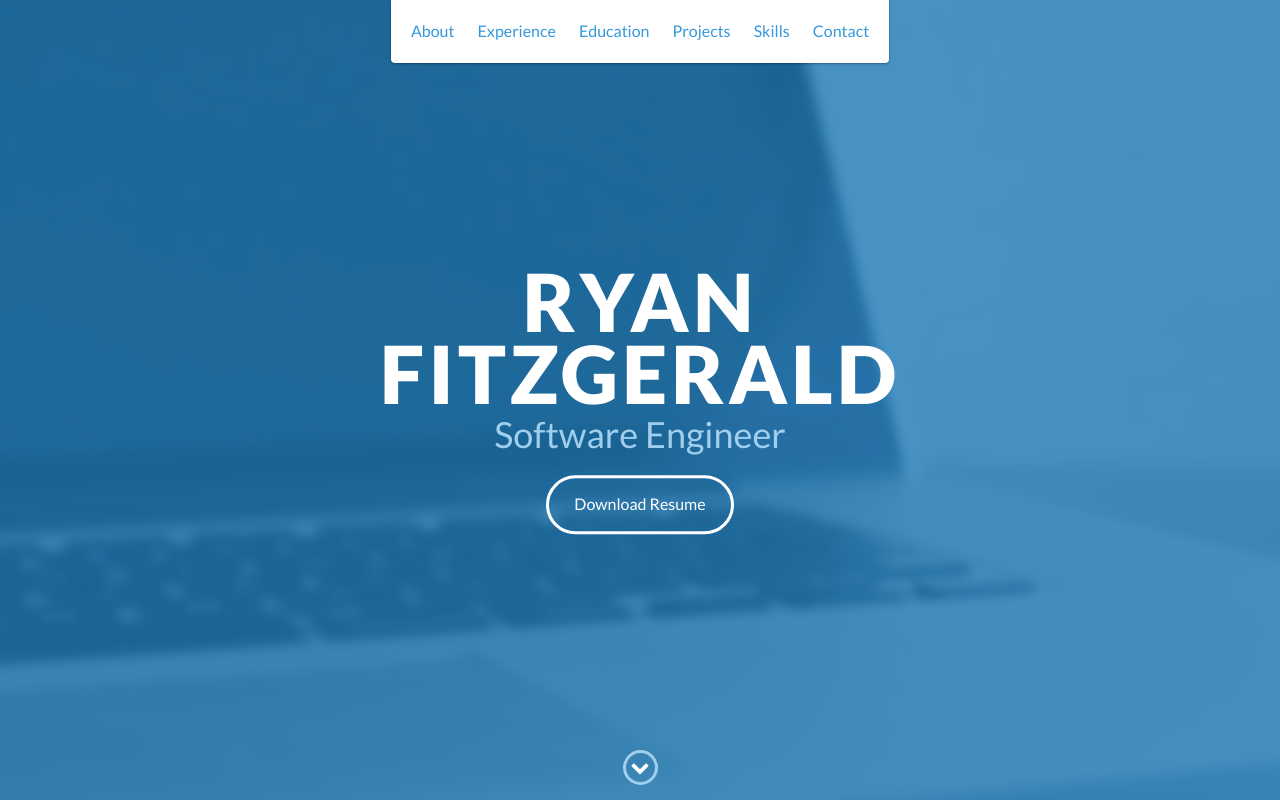
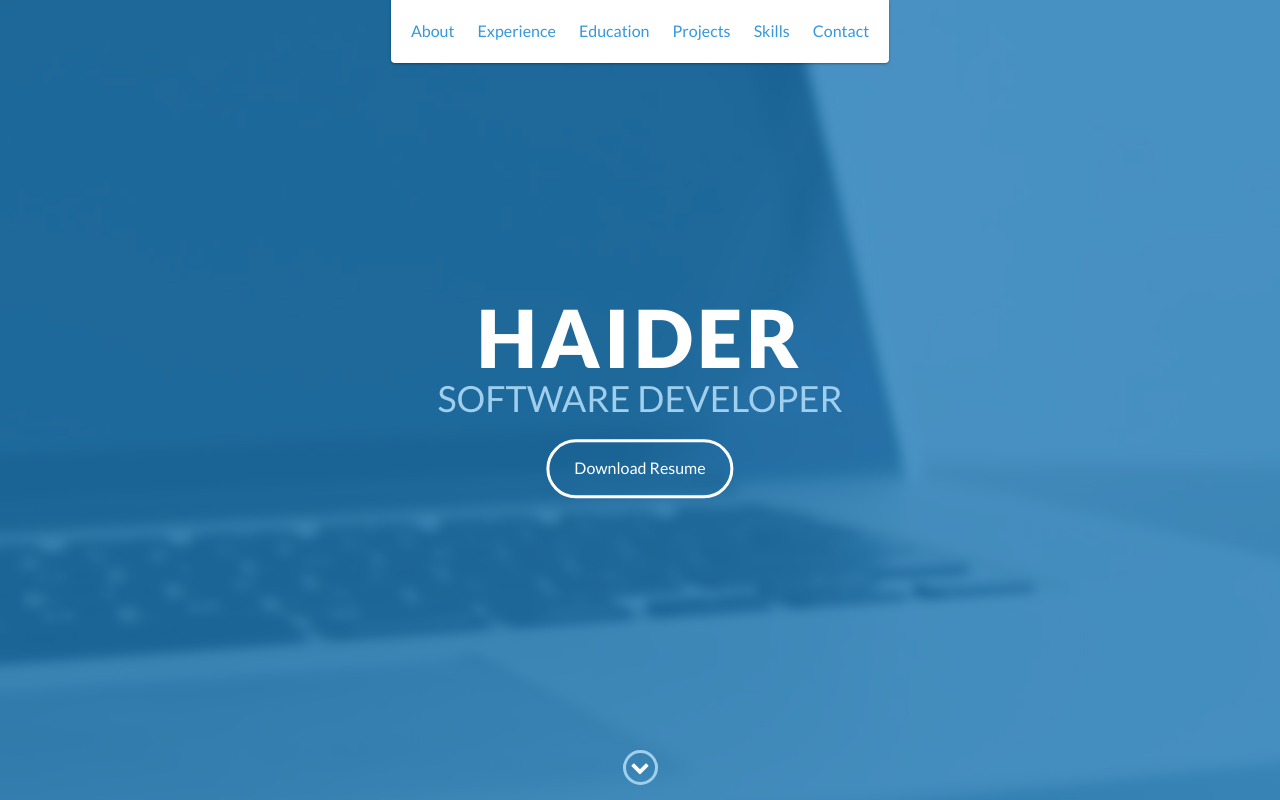
Before and after one commit to CaptainHaider/CaptainHaider.github.io, a website: page index.html in a window 1280 px wide. Shown: the top 800 px of the page. Drawn offline with nearby package versions, Linux system fonts and the light colour scheme.

Commit message:
changing name

```diff
--- a/index.html
+++ b/index.html
@@ -48,8 +48,8 @@
 
     <div id="lead">
         <div id="lead-content">
-            <h1>Ryan Fitzgerald</h1>
-            <h2>Software Engineer</h2>
+            <h1>HAIDER</h1>
+            <h2>SOFTWARE DEVELOPER</h2>
             <a href="#" class="btn-rounded-white">Download Resume</a>
         </div>
         <!-- End #lead-content -->
```
